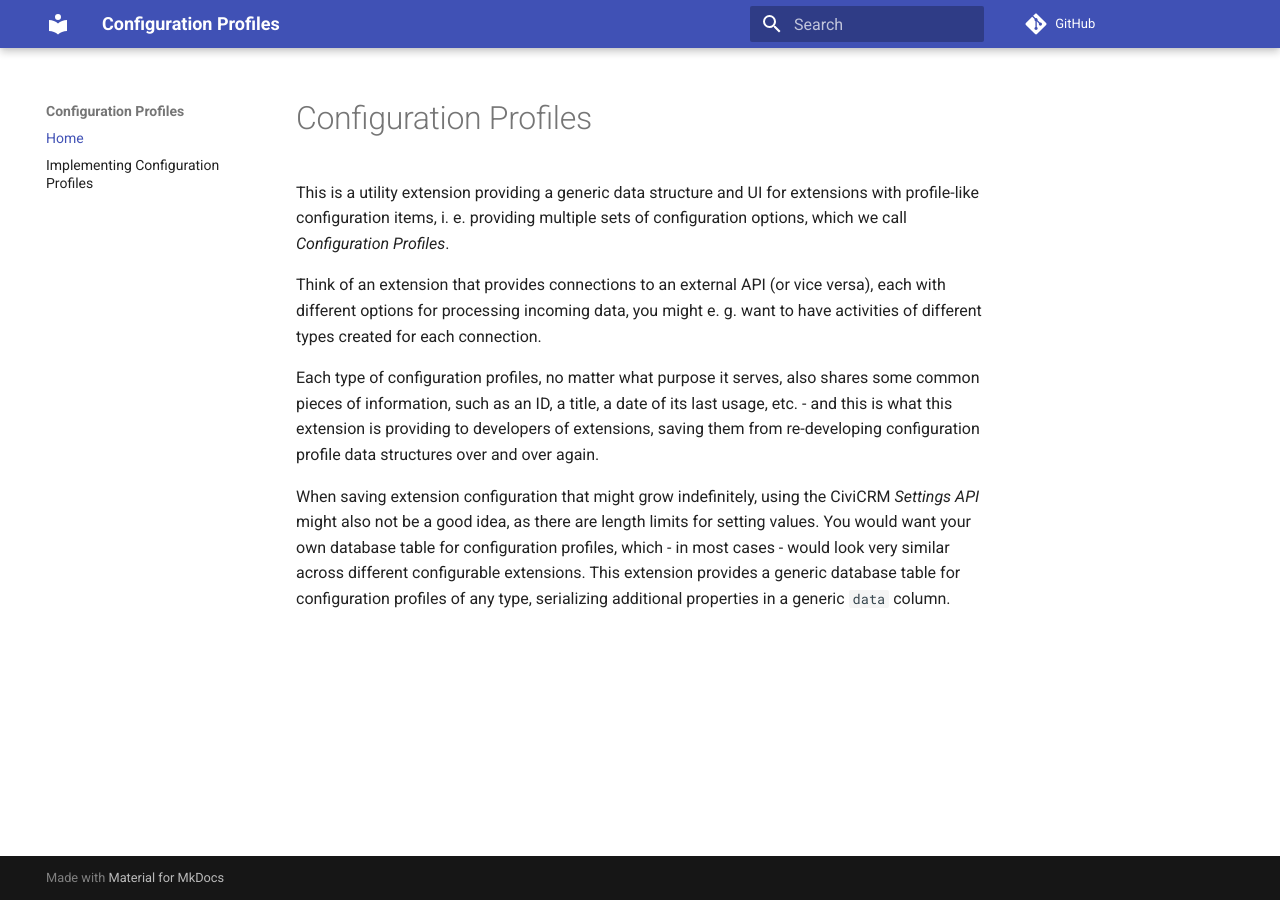
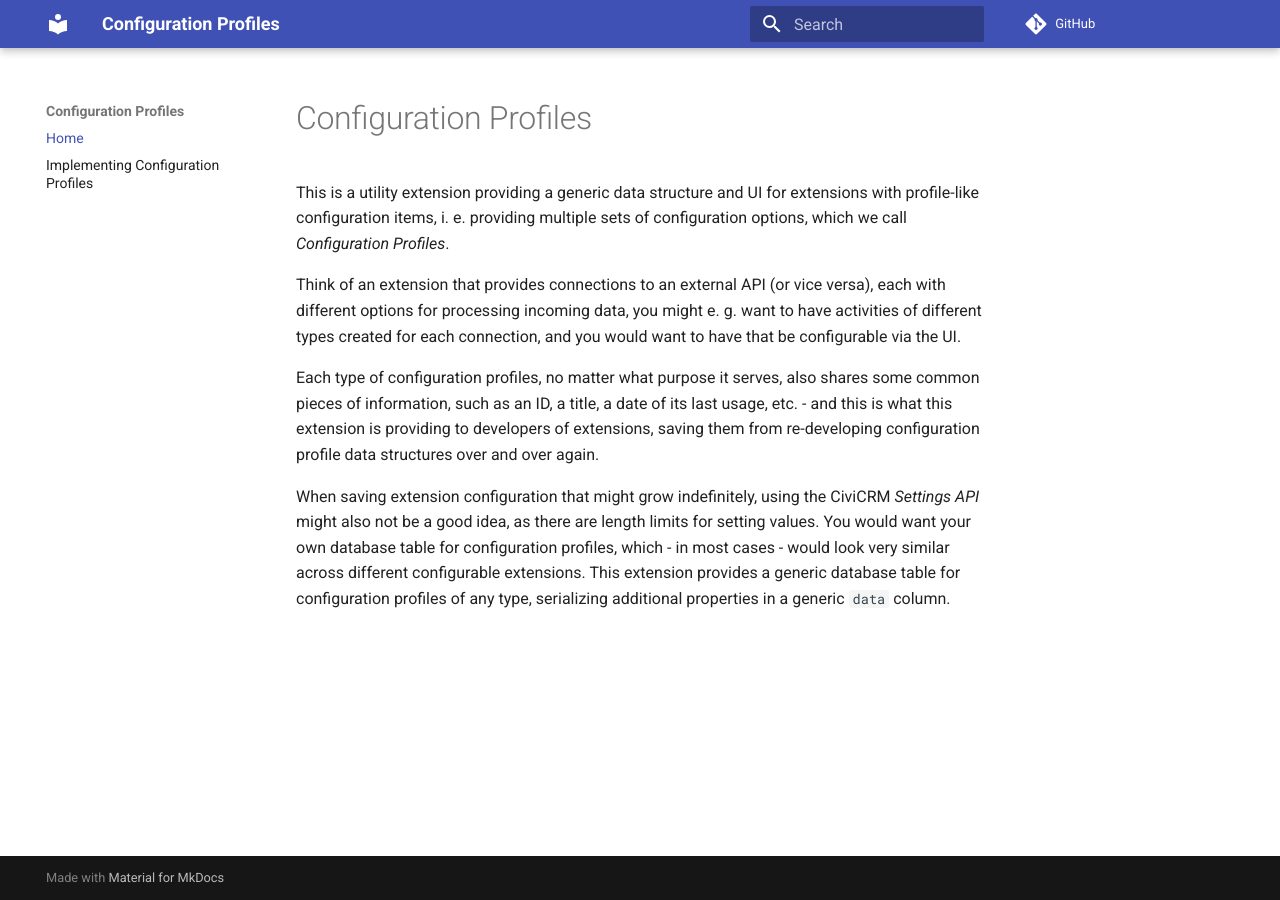
Before and after one commit to systopia/config-profiles, an MkDocs documentation site: the page built from docs/index.md, in a window 1280 px wide. Built offline with MkDocs 1.6.1 and Material for MkDocs 9.7.7, drawn with Linux system fonts in a browser that asks for light colours; comment, search, counter and statistics services are not loaded.

Commit message:
Update documentation

```diff
--- a/docs/index.md
+++ b/docs/index.md
@@ -7,7 +7,7 @@ of configuration options, which we call *Configuration Profiles*.
 Think of an extension that provides connections to an external API (or vice
 versa), each with different options for processing incoming data, you might
 e.&nbsp;g. want to have activities of different types created for each
-connection.
+connection, and you would want to have that be configurable via the UI.
 
 Each type of configuration profiles, no matter what purpose it serves, also
 shares some common pieces of information, such as an ID, a title, a date of its
```
